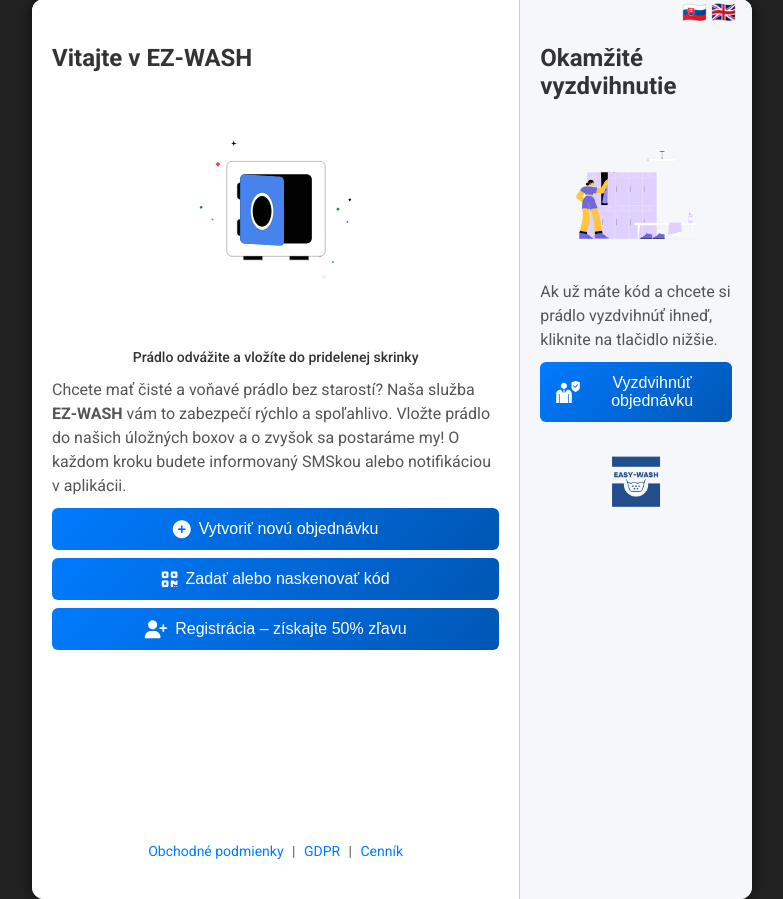
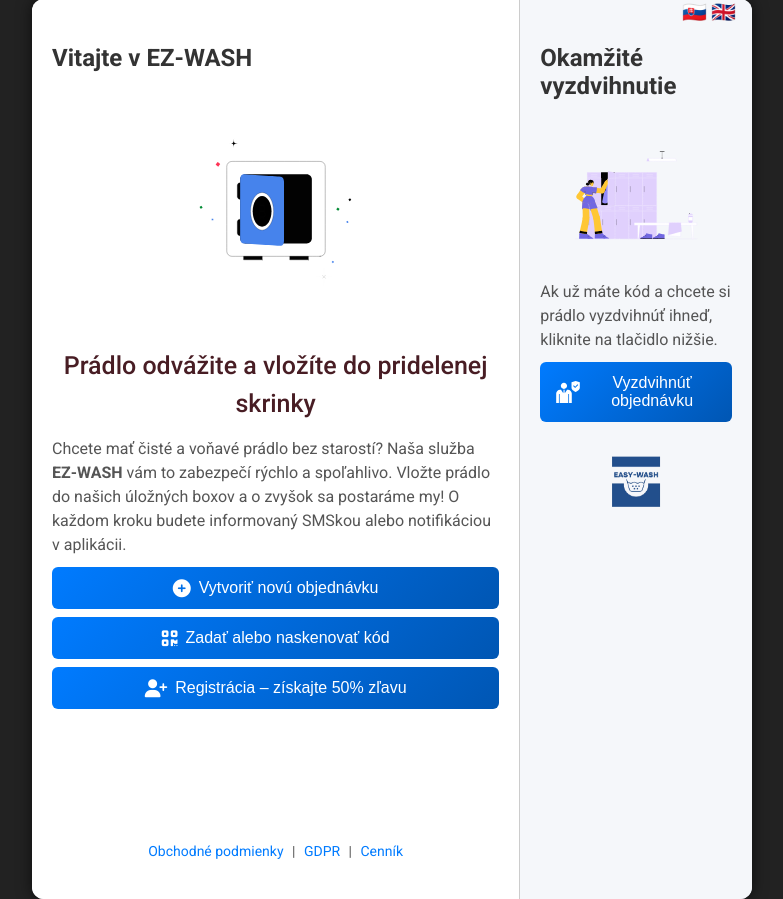
Before and after one commit to siso9993/kiosk, a PHP site: page / in a window 1280 px wide. Shown: the part 41-940 px from the top of the page, without its empty margins (248-1031 px from the left). Run offline with PHP 8.4, Linux system fonts and the light colour scheme.

Commit message:
Update kiosk.css

```diff
--- a/css/kiosk.css
+++ b/css/kiosk.css
@@ -222,9 +222,10 @@
 }
 .animation-description {
   text-align: center;
-  font-size: 14px;
-  color: #333;
-  margin-top: 8px;
+  font-size: 25px;
+  color: #481D24;
+  margin-top: 0px;
+  margin-bottom: 15px;
   font-weight: 500;
 }
 
```
